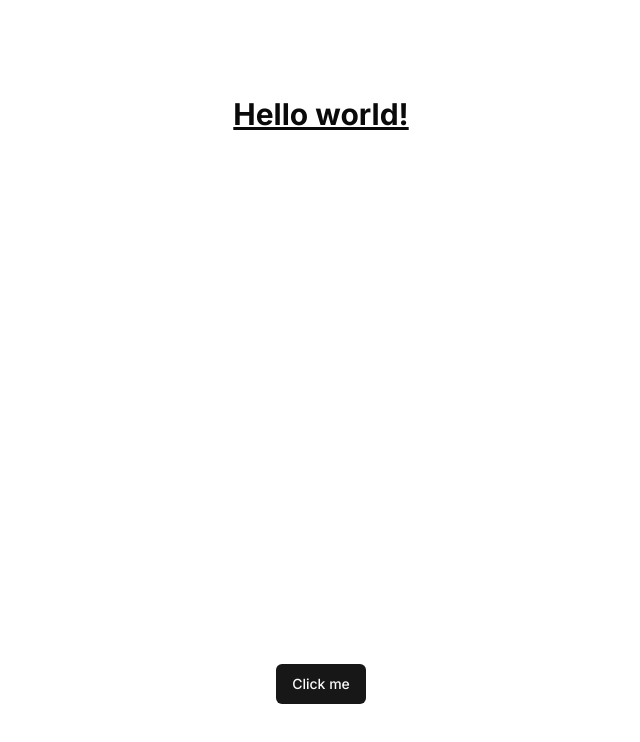
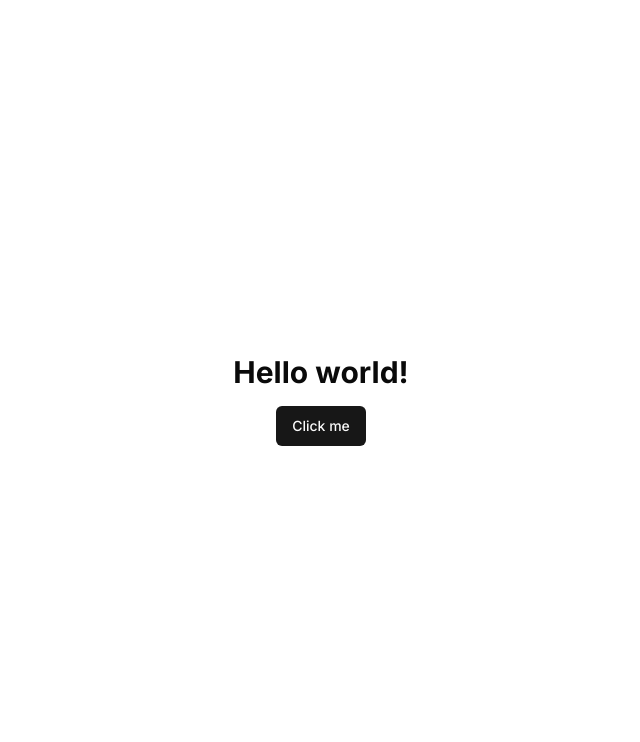
Before and after one commit to talhaibnmahmud/v0-clone, a Next.js app: page / in a window 1280 px wide. Shown: the top 742 px of the page, without its empty margins (319-959 px from the left). Built offline with nearby package versions, Linux system fonts and the light colour scheme.

Commit message:
🧼 Update: Default page style

```diff
--- a/src/app/page.tsx
+++ b/src/app/page.tsx
@@ -2,9 +2,8 @@ import { Button } from "@/components/ui/button";
 
 export default function Home() {
   return (
-    <main className="flex min-h-screen flex-col items-center justify-between p-24">
-      <h1 className="text-3xl font-bold underline">Hello world!</h1>
-
+    <main className="flex min-h-screen flex-col items-center justify-center gap-4">
+      <h1 className="text-3xl font-bold">Hello world!</h1>
       <Button>Click me</Button>
     </main>
   );
```
